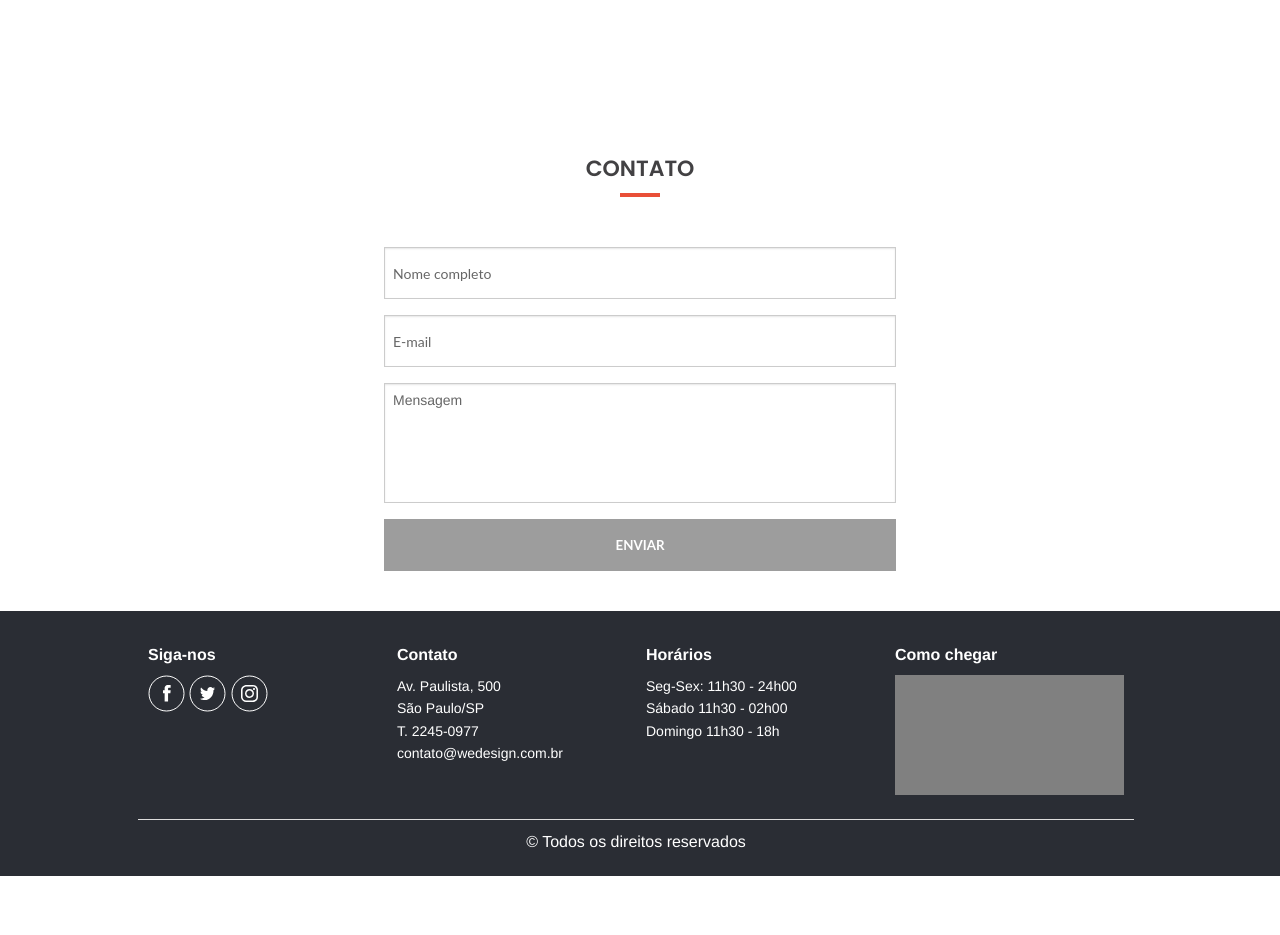
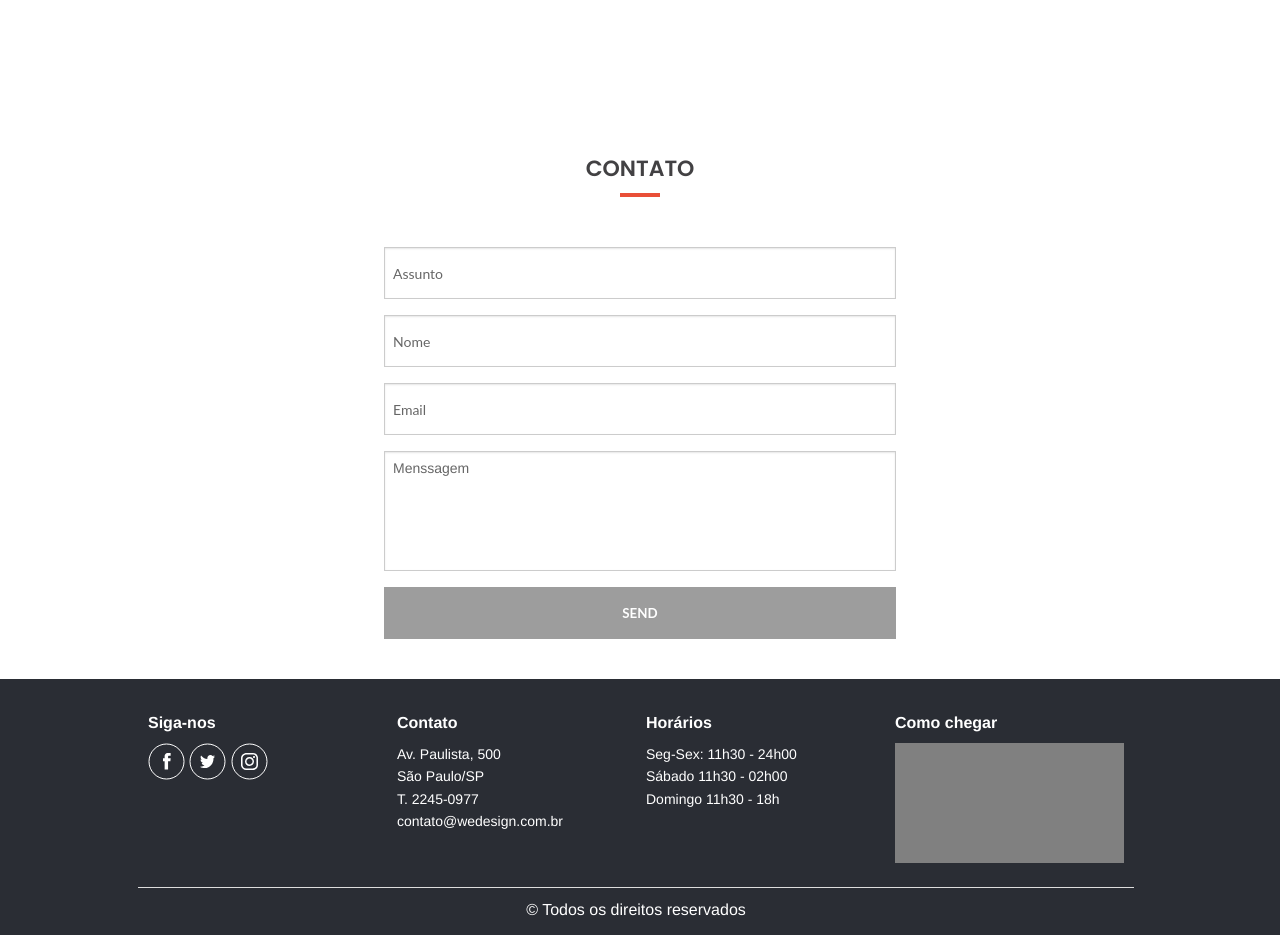
Before and after one commit to EderMiqueias/WeDesign, a plain HTML site: page index.html in a window 1280 px wide. Shown: the part 2454-3389 px from the top of the page. Before the commit the page ends 3330 px from the top, so only its background shows below. Drawn offline with Linux system fonts and the light colour scheme.

Commit message:
Formulario de contato implementado

```diff
--- a/index.html
+++ b/index.html
@@ -303,17 +303,32 @@
 
       <div class="contact-form small-12 medium-10 large-6 columns no-padding small-centered">
 
-        <form id="email_form">
+        <form action="https://postmail.invotes.com/send" method="post" id="email_form">
 
-          <input type="text" name="subject" class="field" placeholder="Nome completo" />
+          <input type="text" name="subject" placeholder="Assunto" />
+          <input type="text" name="extra_nome"
+            placeholder="Nome" />
+          <input type="email" name="extra_email"
+            placeholder="Email" />
+          <textarea name="text" placeholder="Menssagem"></textarea>
+          <input type="hidden" name="access_token" value="zh25c4b3uvs0dtzuy3r77npp" />
 
-          <input type="text" name="extra_email" class="field" placeholder="E-mail" />
+          <input type="hidden" name="success_url" value="" />
+          <input type="hidden" name="error_url" value="" />
 
-          <textarea type="text" name="text" class="field" placeholder="Mensagem"></textarea>
+          <input id="submit_form" type="submit" value="Send" />
+        </form>
 
-          <input id="submit_form" type="submit" value="Enviar" />
-
-        </form>
+        <script>
+          var submitButton = document.getElementById("submit_form");
+          var form = document.getElementById("email_form");
+          form.addEventListener("submit", function (e) {
+            setTimeout(function () {
+              submitButton.value = "Enviando...";
+              submitButton.disabled = true;
+            }, 1);
+          });
+        </script>
 
       </div>
 
```
